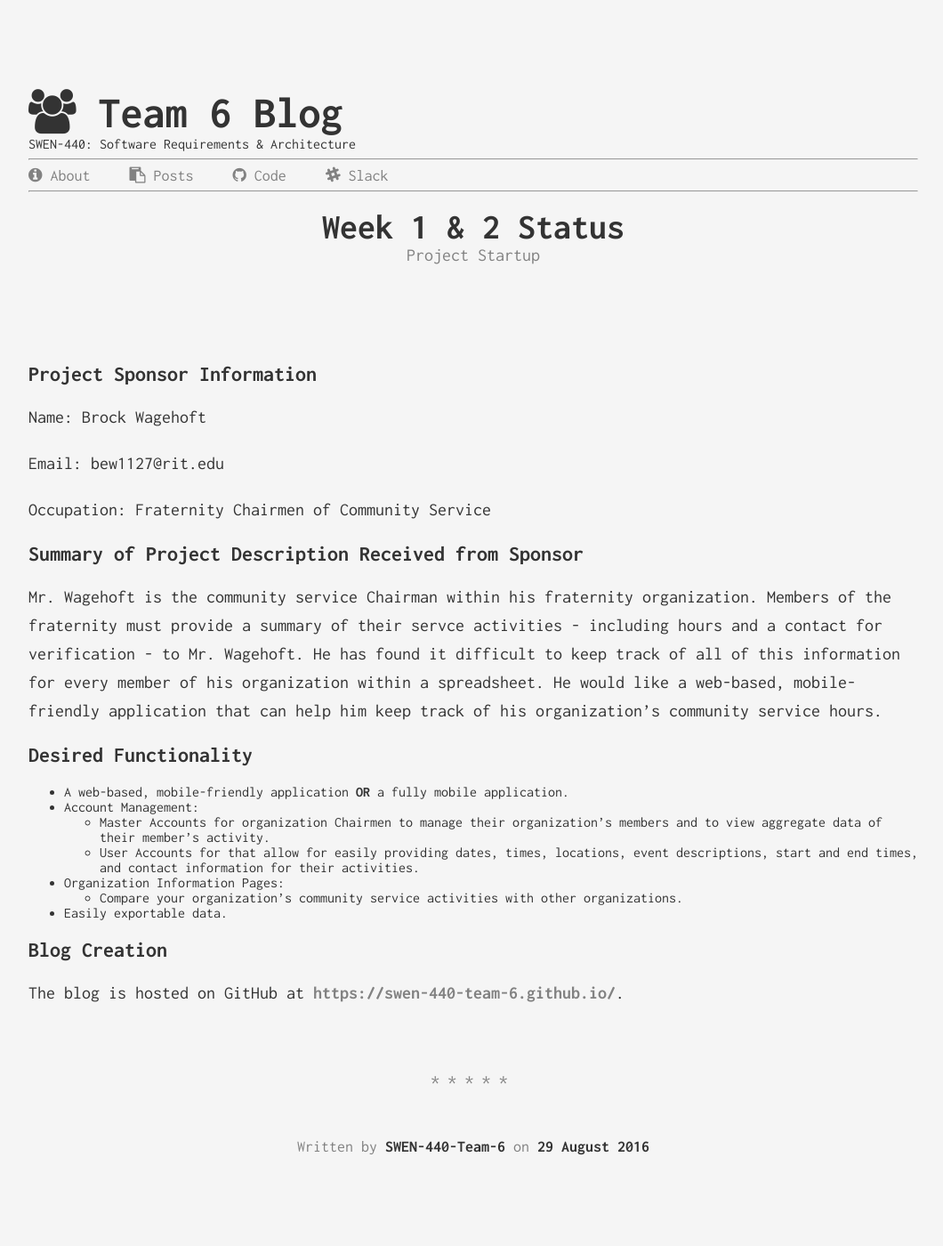
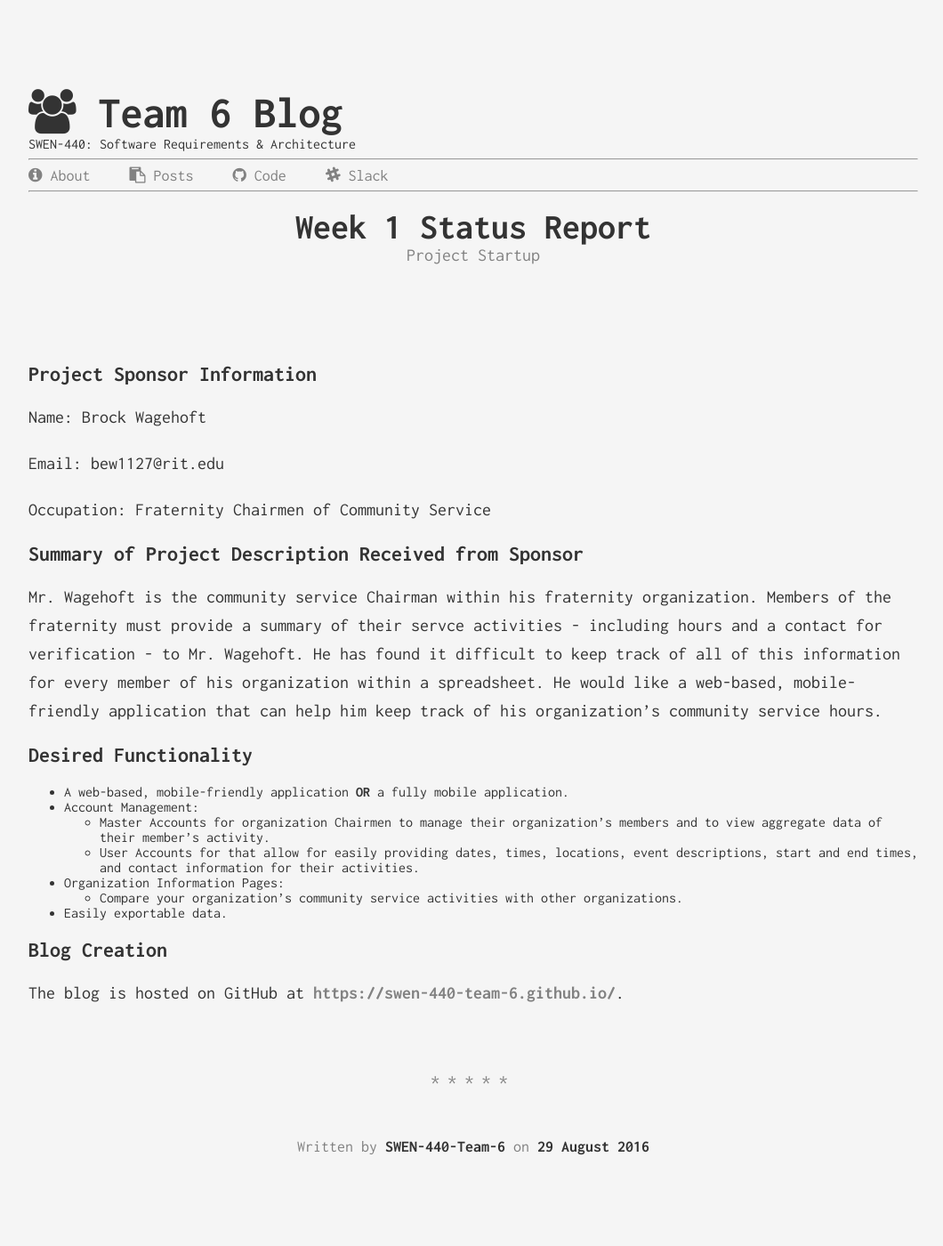
Before and after one commit to swen-440-team-6/swen-440-team-6.github.io, a Jekyll site: the page built from _posts/2016-08-29-Week-1-Status.md, in a window 1280 px wide. Shown: the whole page at 89% size, without its empty margins (108-1168 px from the left). Built offline with Jekyll 4.4.1, drawn with Linux system fonts in a browser that asks for light colours.

Commit message:
Update 2016-08-29-Week-1-Status.md

```diff
--- a/_posts/2016-08-29-Week-1-Status.md
+++ b/_posts/2016-08-29-Week-1-Status.md
@@ -1,6 +1,6 @@
 ---
 layout: post
-title:  "Week 1 &amp; 2 Status"
+title:  "Week 1 Status Report"
 subtitle: "Project Startup"
 date:   2016-08-29 09:30:00
 author: Ben Meyers
```
